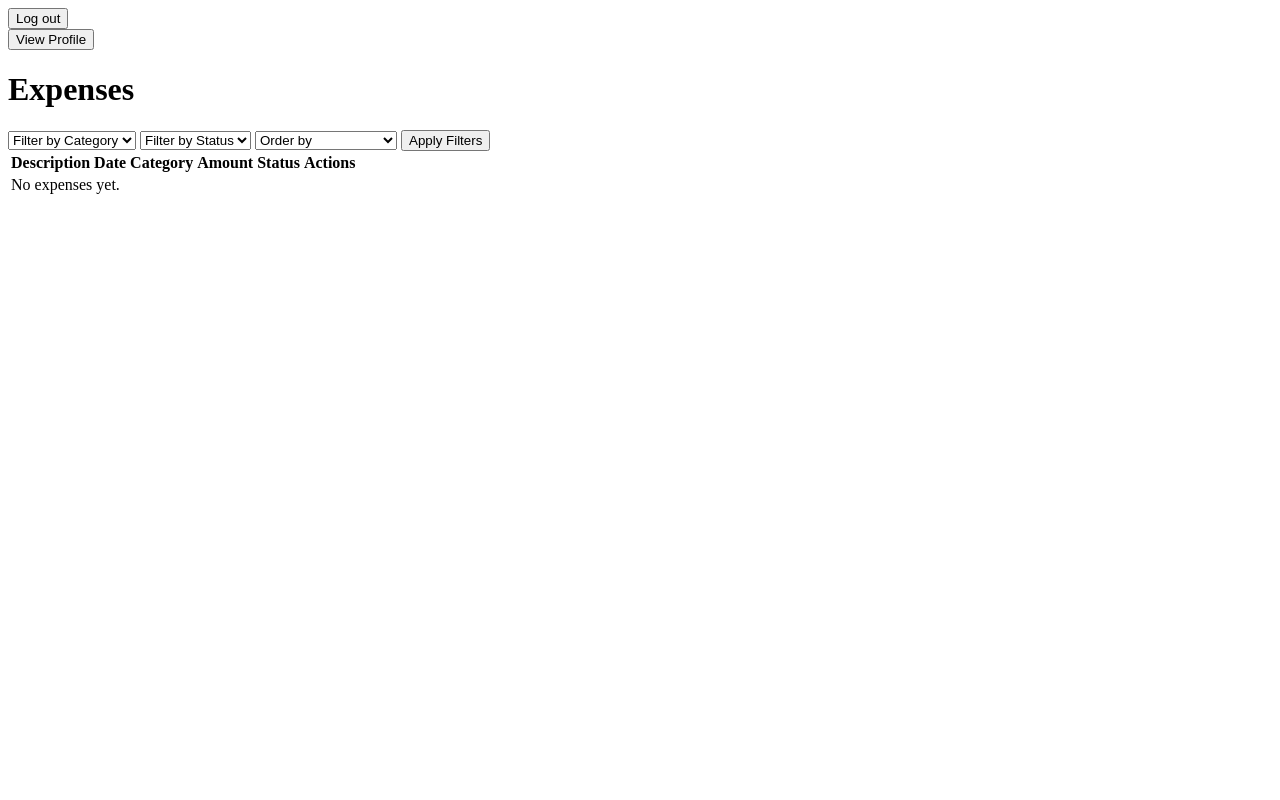
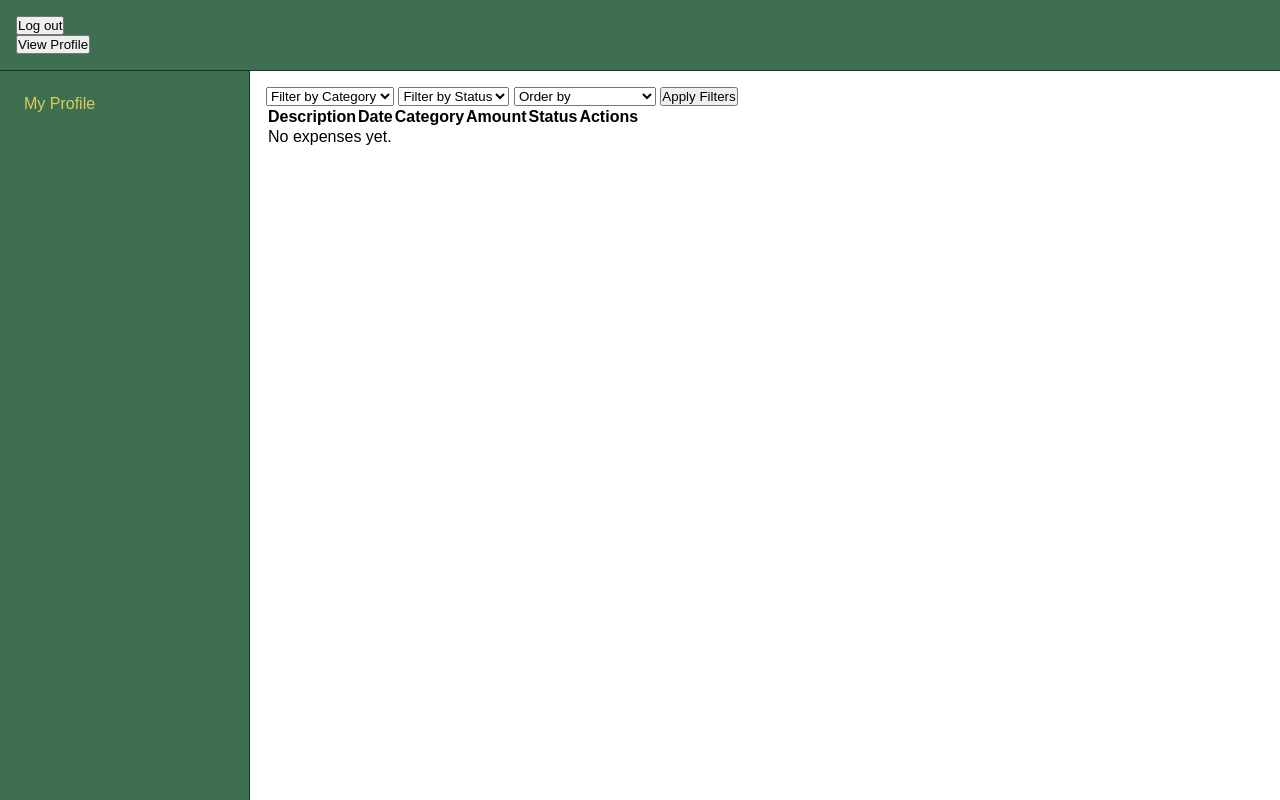
Before and after one commit to LenaPradoP/Breaking-Budget, a Django app: page /expenses/ in a window 1280 px wide. Run offline with Django 5.2, Linux system fonts and the light colour scheme; the visitor is signed in with stand-in values (Sample User, id 1); data that the repository does not hold is empty.

Commit message:
Initial base html and css styles set up

```diff
--- a/breaking_budget/settings.py
+++ b/breaking_budget/settings.py
@@ -118,6 +118,9 @@ USE_TZ = True
 # https://docs.djangoproject.com/en/5.2/howto/static-files/
 
 STATIC_URL = 'static/'
+STATICFILES_DIRS = [
+    BASE_DIR / 'static',
+]
 
 # Default primary key field type
 # https://docs.djangoproject.com/en/5.2/ref/settings/#default-auto-field
--- /dev/null
+++ b/static/css/base.css
@@ -0,0 +1,61 @@
+* {
+    margin: 0;
+    padding: 0;
+    box-sizing: border-box;
+}
+
+body {
+    min-height: 100vh;
+    display: flex;
+    flex-direction: column;
+    font-family: Arial, sans-serif;
+}
+
+header {
+    background: #3F6F51;
+    padding: 1rem;
+    border-bottom: 1px solid #0F3828;
+}
+
+.container {
+    flex: 1;
+    display: flex;
+    min-height: 0;
+}
+
+.sidebar {
+    width: 250px;
+    background: #3F6F51;
+    padding: 1rem;
+    border-right: 1px solid #0F3828;
+}
+
+.sidebar nav ul {
+    list-style: none;
+}
+
+.sidebar nav ul li {
+    margin-bottom: 0.5rem;
+}
+
+.sidebar nav ul li a {
+    text-decoration: none;
+    color: #DCCC5B;
+    padding: 0.5rem;
+    display: block;
+    border-radius: 4px;
+}
+
+.sidebar nav ul li a:hover {
+    background: #245838;
+}
+
+.sidebar nav ul li a:hover {
+    background: #245838;
+}
+
+main {
+    flex: 1;
+    padding: 1rem;
+    overflow-y: auto;
+}
--- /dev/null
+++ b/templates/base.html
@@ -0,0 +1,52 @@
+<!DOCTYPE html>
+{% load static %}
+<html lang="en">
+<head>
+    <meta charset="UTF-8">
+    <meta name="viewport" content="width=device-width, initial-scale=1.0">
+    <title>{% block title %}Breaking Budget{% endblock %}</title>
+    <link rel="stylesheet" href="{% static 'css/base.css' %}">
+</head>
+<body>
+    <header>
+      <form method="post" action="{% url 'users:logout' %}">
+        {% csrf_token %}
+        <button type="submit">Log out</button>
+      </form>
+
+      <form method="post" action="{% url 'users:user_detail' user.id %}">
+        {% csrf_token %}
+        <button type="submit">View Profile</button>
+      </form>
+    </header>
+
+    <div class="container">
+        <aside class="sidebar">
+            <nav>
+                <ul>
+                    {% if user.is_authenticated %}
+                        {% if user.role == 'admin' %}
+                            <!-- Enlaces para administradores -->
+                            <li><a href="{% url 'expenses:list_expenses' %}" class="{% if request.resolver_match.url_name == 'list_expenses' %}active{% endif %}">Expenses</a></li>
+                            <li><a href="{% url 'users:view_users' %}" class="{% if request.resolver_match.url_name == 'view_users' %}active{% endif %}">Travelers</a></li>
+                        {% elif user.role == 'user' %}
+                            <!-- Enlaces para usuarios regulares -->
+                            <li><a href="{% url 'expenses:list_expenses' %}" class="{% if request.resolver_match.url_name == 'list_expenses' %}active{% endif %}">My Expenses</a></li>
+                            <!-- <li><a href="{% url 'expenses:add_expense' %}" class="{% if request.resolver_match.url_name == 'add_expense' %}active{% endif %}">Add Expense</a></li> -->
+                        {% else %}
+                            <!-- Fallback para roles no definidos -->
+                            <li><a href="{% url 'users:user_detail' user.id %}">My Profile</a></li>
+                        {% endif %}
+                    {% endif %}
+                </ul>
+            </nav>
+        </aside>
+
+        <main>
+            {% block content %}
+            {% endblock %}
+        </main>
+    </div>
+
+</body>
+</html>
--- a/templates/expenses/list_expenses.html
+++ b/templates/expenses/list_expenses.html
@@ -1,23 +1,8 @@
-<!doctype html>
-<html lang="en">
-<head>
-  <meta charset="utf-8" />
-  <title>Expenses</title>
-  <meta name="viewport" content="width=device-width, initial-scale=1" />
-</head>
-<body>
-      <form method="post" action="{% url 'users:logout' %}">
-        {% csrf_token %}
-        <button type="submit">Log out</button>
-      </form>
+{% extends 'base.html' %}
 
-      <form method="post" action="{% url 'users:user_detail' user.id %}">
-        {% csrf_token %}
-        <button type="submit">View Profile</button>
-      </form>
+{% block title %}Expenses{% endblock %}
 
-  <h1>Expenses</h1>
-
+{% block content %}
   <!-- Flash messages -->
   {% if messages %}
     <ul>
@@ -66,7 +51,7 @@
           <td colspan="6">No expenses yet.</td>
         </tr>
       {% endfor %}
+
+      {% endblock %}
     </tbody>
   </table>
-</body>
-</html>
```
